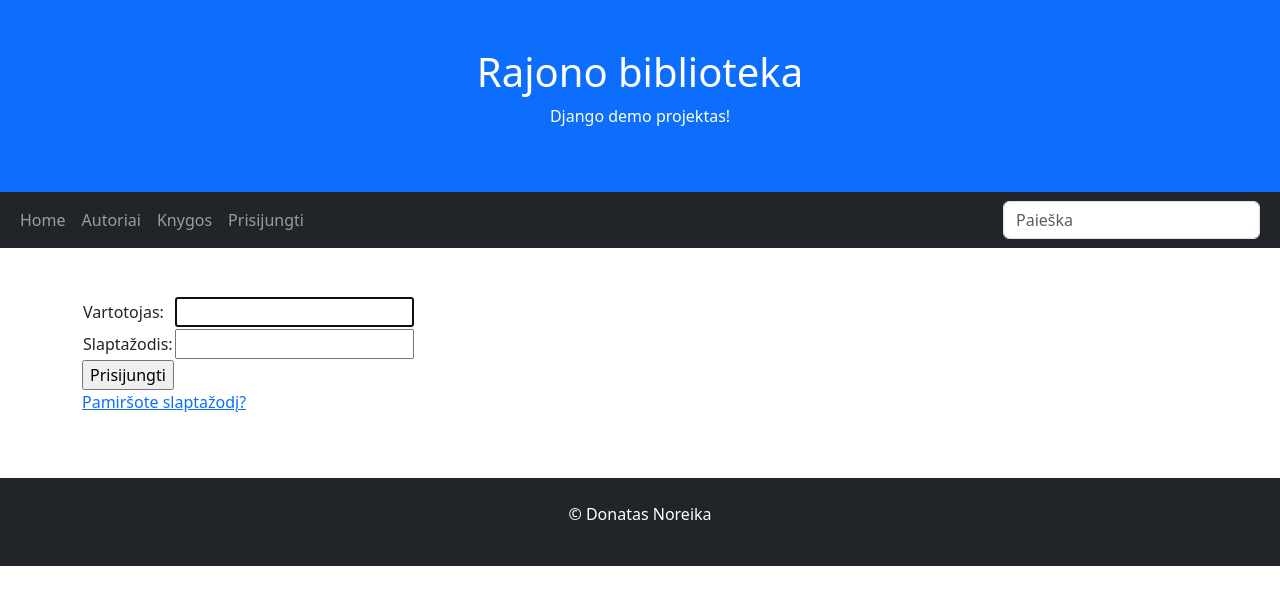
After one commit to DonatasNoreika/library_202406, a Django app: page /accounts/login/ in a window 1280 px wide. The commit adds this page. Shown: the top 605 px of the page. Run offline with Django 5.2, Linux system fonts and the light colour scheme.

Commit message:
6: +Veikia prisjungimo/atsijungimo sitema

```diff
--- a/mysite/library/templates/base.html
+++ b/mysite/library/templates/base.html
@@ -30,7 +30,27 @@
             <li class="nav-item">
                 <a class="nav-link" href="{% url 'books' %}">Knygos</a>
             </li>
-            <li>
+            {% if user.is_authenticated %}
+            <li class="nav-item">
+                <a class="nav-link" href="#">
+                    <svg xmlns="http://www.w3.org/2000/svg" width="16" height="16" fill="currentColor" class="bi bi-person"
+                         viewBox="0 0 16 16">
+                        <path d="M8 8a3 3 0 1 0 0-6 3 3 0 0 0 0 6m2-3a2 2 0 1 1-4 0 2 2 0 0 1 4 0m4 8c0 1-1 1-1 1H3s-1 0-1-1 1-4 6-4 6 3 6 4m-1-.004c-.001-.246-.154-.986-.832-1.664C11.516 10.68 10.289 10 8 10s-3.516.68-4.168 1.332c-.678.678-.83 1.418-.832 1.664z"/>
+                    </svg>
+                    {{ user.get_username }}
+                </a>
+            </li>
+            <li class="nav-item">
+                <form method="post" action="{% url 'logout' %}">
+                    {% csrf_token %}
+                    <button class="nav-link" type="submit">Atsijungti</button>
+                </form>
+            </li>
+            {% else %}
+            <li class="nav-item">
+                <a class="nav-link" href="{% url 'login' %}">Prisijungti</a>
+            </li>
+            {% endif %}
         </ul>
         <form action="{% url 'search' %}" method="get" class="d-flex">
             <input name="query" class="form-control me-2" type="text" placeholder="Paieška">
--- /dev/null
+++ b/mysite/library/templates/registration/login.html
@@ -0,0 +1,21 @@
+{% extends 'base.html' %}
+{% block 'title' %}Prisijungimas{% endblock %}
+
+{% block 'content' %}
+<form method="post" action="{% url 'login' %}">
+    {% csrf_token %}
+    <table>
+        <tr>
+            <td>Vartotojas:</td>
+            <td>{{ form.username }}</td>
+        </tr>
+        <tr>
+            <td>Slaptažodis:</td>
+            <td>{{ form.password  }}</td>
+        </tr>
+    </table>
+    <input type="submit" value="Prisijungti" />
+    <input type="hidden" name="next" value="{{ next }}" />
+</form>
+<p><a href="{% url 'password_reset' %}">Pamiršote slaptažodį?</a></p>
+{% endblock %}
--- a/mysite/mysite/urls.py
+++ b/mysite/mysite/urls.py
@@ -23,6 +23,7 @@ from django.views.generic import RedirectView
 urlpatterns = [
     path('admin/', admin.site.urls),
     path('library/', include('library.urls')),
-    path("", RedirectView.as_view(url='library/', permanent=True))
+    path("", RedirectView.as_view(url='library/', permanent=True)),
+    path('accounts/', include('django.contrib.auth.urls')),
 ] + (static(settings.STATIC_URL, document_root=settings.STATIC_ROOT) +
     static(settings.MEDIA_URL, document_root=settings.MEDIA_ROOT))
```
Also changed, not shown: mysite/mysite/settings.py (+5 -2 lines).
